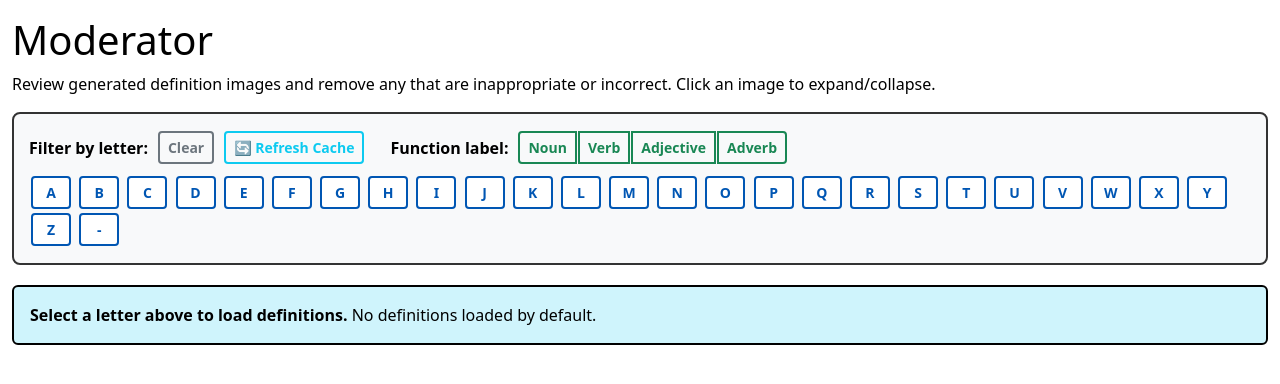
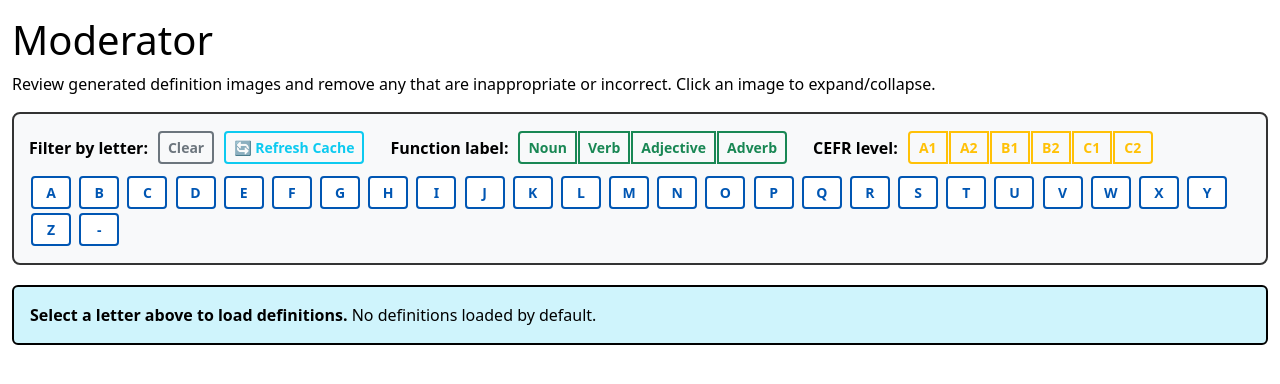
Before and after one commit to jeffmcneely/honeyspeak-builder, a Flask app: page /moderator/ in a window 1280 px wide. Shown: the part 72-456 px from the top of the page. Run offline with Flask 3, Linux system fonts and the light colour scheme; parts of the project's set-up code (start-up, migrations or seed data) failed here and were passed over; some libraries are stand-ins or nearby versions.

Commit message:
CEFR filter for moderator page

```diff
--- a/scripts/libs/pg_dictionary.py
+++ b/scripts/libs/pg_dictionary.py
@@ -378,7 +378,7 @@ class PostgresDictionary:
             result.append((word, definitions))
         return result
 
-    def get_all_definitions_with_words(self, limit: Optional[int] = None, starting_letter: Optional[str] = None, function_label: Optional[str] = None) -> List[dict]:
+    def get_all_definitions_with_words(self, limit: Optional[int] = None, starting_letter: Optional[str] = None, level: Optional[str] = None, function_label: Optional[str] = None) -> List[dict]:
         """
         Get all definitions with their word data in a single optimized query.
 
@@ -388,14 +388,15 @@ class PostgresDictionary:
         Args:
             limit: Maximum number of rows to return
             starting_letter: Filter by starting letter (a-z) or '-' for non-alphabetic
+            level: Filter by CEFR level (e.g., 'a1', 'a2', 'b1', 'b2', 'c1', 'c2')
             function_label: Filter by function label (e.g., noun, verb, adjective, adverb)
 
         Returns:
-            List of dicts with keys: uuid, word, functional_label, flags, def_id, definition
+            List of dicts with keys: uuid, word, functional_label, flags, level, def_id, definition
         """
         query = """
             SELECT
-                w.uuid, w.word, w.functional_label, w.flags,
+                w.uuid, w.word, w.functional_label, w.flags, w.level,
                 s.id as def_id, s.definition
             FROM words w
             INNER JOIN shortdef s ON w.uuid = s.uuid
@@ -408,6 +409,9 @@ class PostgresDictionary:
             else:
                 conditions.append("LOWER(SUBSTRING(w.word, 1, 1)) = %s")
                 params.append(starting_letter.lower())
+        if level:
+            conditions.append("w.level = %s")
+            params.append(level.lower())
         if function_label:
             conditions.append("w.functional_label = %s")
             params.append(function_label)
--- a/scripts/moderator.py
+++ b/scripts/moderator.py
@@ -243,16 +243,18 @@ def list_images_for(uuid: str, sid: int, asset_dir: str = None) -> List[str]:
     return sorted(files)
 
 
-def collect_rows_with_images(asset_dir: str, starting_letter: str = None, function_label: str = None) -> List[Dict]:
+def collect_rows_with_images(asset_dir: str, starting_letter: str = None, level: str = None, function_label: str = None) -> List[Dict]:
     """Collect definitions that have images from the database and Redis cache (or filesystem fallback).
 
     Args:
         asset_dir: Directory containing image assets (used for cache warming and filesystem fallback)
         starting_letter: Filter words by starting letter (case-insensitive). Use '-' for non-alphabetic.
+        level: Filter by CEFR level (e.g., 'a1', 'a2', 'b1', 'b2', 'c1', 'c2')
+        function_label: Filter by function label (e.g., noun, verb, adjective, adverb)
     """
     overall_start = time.time() if DEBUG_TIMING else None
 
-    print(f"[MODERATOR DEBUG] collect_rows_with_images: asset_dir={asset_dir}, starting_letter={starting_letter}, function_label={function_label}")
+    print(f"[MODERATOR DEBUG] collect_rows_with_images: asset_dir={asset_dir}, starting_letter={starting_letter}, level={level}, function_label={function_label}")
 
     # Try to ensure Redis cache is populated (if Redis is available)
     redis = get_redis_client()
@@ -292,9 +294,9 @@ def collect_rows_with_images(asset_dir: str, starting_letter: str = None, functi
     db = Dictionary()
     rows: List[Dict] = []
     try:
-        # Pass function_label to DB query if provided
+        # Pass function_label and level to DB query if provided
         query_start = time.time() if DEBUG_TIMING else None
-        results = db.get_all_definitions_with_words(starting_letter=starting_letter, function_label=function_label)
+        results = db.get_all_definitions_with_words(starting_letter=starting_letter, level=level, function_label=function_label)
         query_time = time.time() - query_start if DEBUG_TIMING else 0
         print(f"[MODERATOR DEBUG] SQL query returned {len(results)} definitions")
         if results and len(results) > 0:
@@ -360,16 +362,18 @@ def get_definitions():
     """API endpoint to get definitions with images via AJAX.
     Query params:
         letter: Filter by starting letter (a-z or '-' for non-alphabetic)
+        level: Filter by CEFR level (a1, a2, b1, b2, c1, c2)
         function_label: Filter by function label (noun, verb, adverb, adjective)
     """
     from flask import request
     request_start = time.time() if DEBUG_TIMING else None
     asset_dir = current_app.config.get("ASSET_DIRECTORY") or os.getenv("ASSET_DIRECTORY", "assets_hires")
     starting_letter = request.args.get("letter", None)
+    level = request.args.get("level", None)
     function_label = request.args.get("function_label", None)
     if DEBUG_TIMING:
-        print(f"\n[TIMING] ========== API REQUEST: /api/definitions?letter={starting_letter}&function_label={function_label} ==========")
-    rows = collect_rows_with_images(asset_dir, starting_letter, function_label)
+        print(f"\n[TIMING] ========== API REQUEST: /api/definitions?letter={starting_letter}&level={level}&function_label={function_label} ==========")
+    rows = collect_rows_with_images(asset_dir, starting_letter, level, function_label)
     if DEBUG_TIMING:
         total_time = time.time() - request_start
         print(f"[TIMING] Total API response time: {total_time:.4f}s for {len(rows)} definitions")
--- a/scripts/templates/moderator.html
+++ b/scripts/templates/moderator.html
@@ -193,6 +193,15 @@
           <button class="btn btn-sm btn-outline-success" onclick="filterByFunctionLabel('adjective', event)">Adjective</button>
           <button class="btn btn-sm btn-outline-success" onclick="filterByFunctionLabel('adverb', event)">Adverb</button>
         </div>
+        <span class="ms-4"><strong>CEFR level:</strong></span>
+        <div id="level-buttons" class="ms-2 btn-group" role="group">
+          <button class="btn btn-sm btn-outline-warning" onclick="filterByLevel('a1', event)">A1</button>
+          <button class="btn btn-sm btn-outline-warning" onclick="filterByLevel('a2', event)">A2</button>
+          <button class="btn btn-sm btn-outline-warning" onclick="filterByLevel('b1', event)">B1</button>
+          <button class="btn btn-sm btn-outline-warning" onclick="filterByLevel('b2', event)">B2</button>
+          <button class="btn btn-sm btn-outline-warning" onclick="filterByLevel('c1', event)">C1</button>
+          <button class="btn btn-sm btn-outline-warning" onclick="filterByLevel('c2', event)">C2</button>
+        </div>
       </div>
       <div id="letter-buttons">
         <button class="btn btn-sm btn-outline-primary" onclick="filterByLetter('a')">A</button>
@@ -243,9 +252,10 @@
     <script>
   let currentLetter = null;
   let currentFunctionLabel = null;
+  let currentLevel = null;
 
       // Fetch and display definitions via AJAX
-      async function loadDefinitions(letter = null, functionLabel = null) {
+      async function loadDefinitions(letter = null, level = null, functionLabel = null) {
         try {
           document.getElementById('loading').style.display = 'block';
           document.getElementById('no-filter-message').style.display = 'none';
@@ -253,6 +263,7 @@
           let url = '/moderator/api/definitions';
           const params = [];
           if (letter) params.push(`letter=${encodeURIComponent(letter)}`);
+          if (level) params.push(`level=${encodeURIComponent(level)}`);
           if (functionLabel) params.push(`function_label=${encodeURIComponent(functionLabel)}`);
           if (params.length > 0) url += '?' + params.join('&');
           const response = await fetch(url);
@@ -285,7 +296,7 @@
         });
         event.target.classList.remove('btn-outline-primary');
         event.target.classList.add('active', 'btn-primary');
-        loadDefinitions(currentLetter, currentFunctionLabel);
+        loadDefinitions(currentLetter, currentLevel, currentFunctionLabel);
       }
 
       function filterByFunctionLabel(label, event) {
@@ -299,12 +310,27 @@
           event.target.classList.remove('btn-outline-success');
           event.target.classList.add('active', 'btn-success');
         }
-        loadDefinitions(currentLetter, currentFunctionLabel);
+        loadDefinitions(currentLetter, currentLevel, currentFunctionLabel);
+      }
+
+      function filterByLevel(level, event) {
+        currentLevel = level;
+        // Update button states
+        document.querySelectorAll('#level-buttons .btn').forEach(btn => {
+          btn.classList.remove('active', 'btn-warning');
+          btn.classList.add('btn-outline-warning');
+        });
+        if (event && event.target) {
+          event.target.classList.remove('btn-outline-warning');
+          event.target.classList.add('active', 'btn-warning');
+        }
+        loadDefinitions(currentLetter, currentLevel, currentFunctionLabel);
       }
 
       function clearFilter() {
         currentLetter = null;
         currentFunctionLabel = null;
+        currentLevel = null;
         // Update button states
         document.querySelectorAll('#letter-buttons .btn').forEach(btn => {
           btn.classList.remove('active', 'btn-primary');
@@ -313,6 +339,10 @@
         document.querySelectorAll('#function-label-buttons .btn').forEach(btn => {
           btn.classList.remove('active', 'btn-success');
           btn.classList.add('btn-outline-success');
+        });
+        document.querySelectorAll('#level-buttons .btn').forEach(btn => {
+          btn.classList.remove('active', 'btn-warning');
+          btn.classList.add('btn-outline-warning');
         });
         // Show no filter message
         document.getElementById('loading').style.display = 'none';
@@ -336,7 +366,7 @@
             }, 2000);
             // Reload current view if a letter is selected
             if (currentLetter) {
-              loadDefinitions(currentLetter);
+              loadDefinitions(currentLetter, currentLevel, currentFunctionLabel);
             }
           } else {
             btn.innerHTML = '❌ Failed';
```
